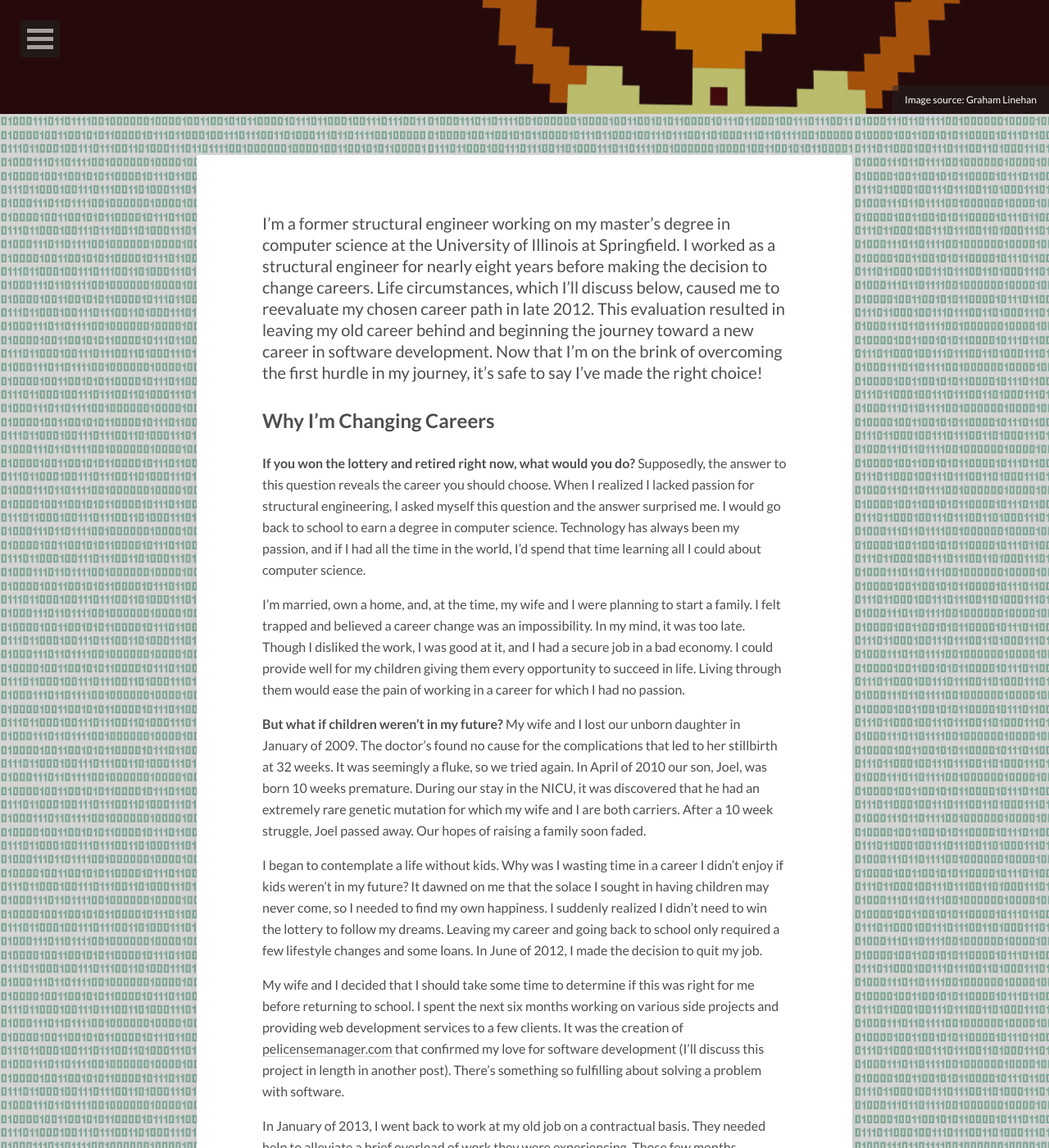
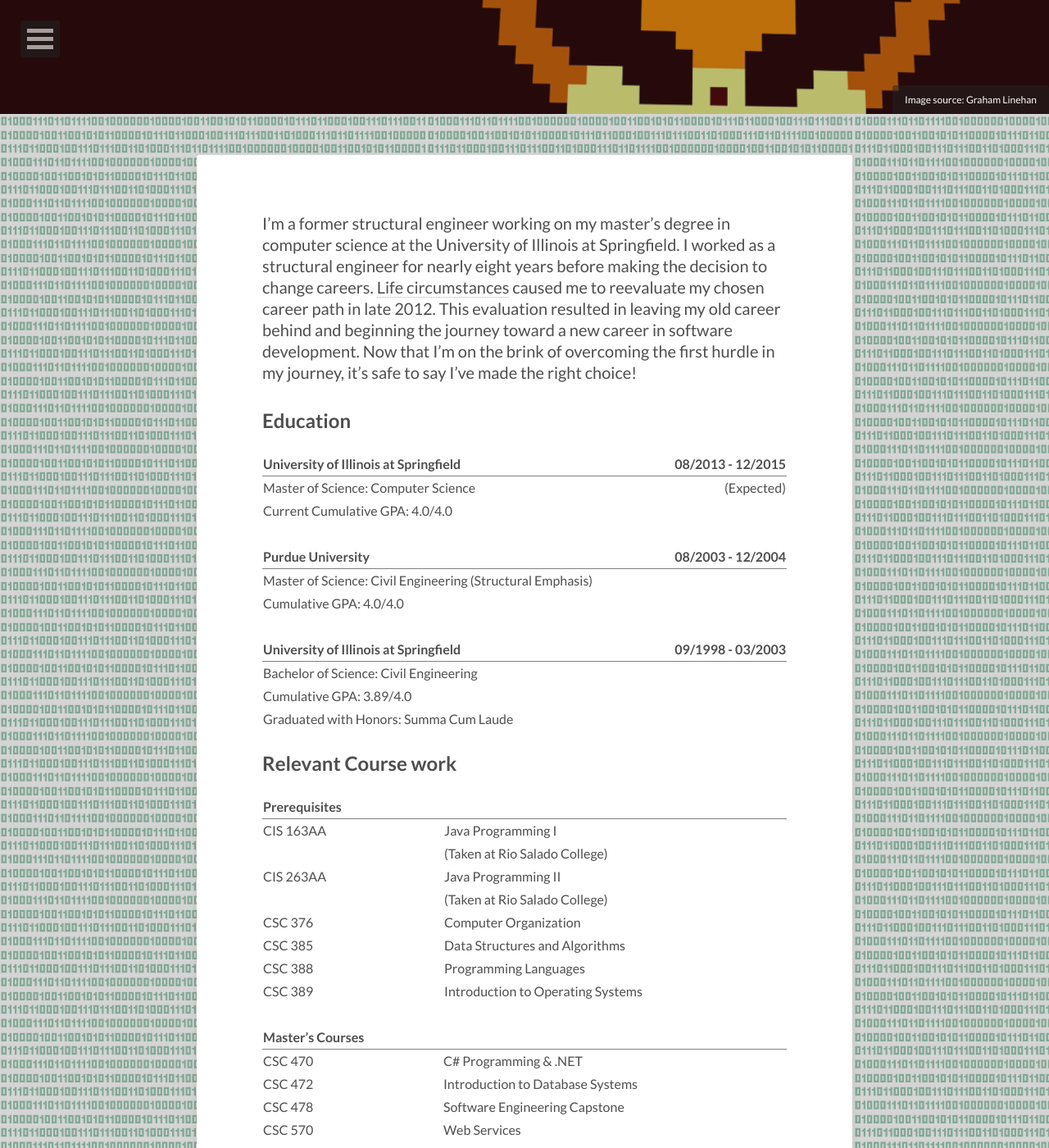
Before and after one commit to JacobMDavidson/JacobMDavidson.github.io, a Jekyll site: the page built from about/index.md, in a window 1280 px wide and 1400 px high, scrolled down 261 px. Shown: the whole window at 82% size. Built offline with Jekyll 4.4.1, drawn with Linux system fonts in a browser that asks for light colours; nearby versions of some CDN libraries; some of the changed text lies outside the part shown.

Commit message:
Updated the about me sections
Updated the about me section with education history and course work.
Added link to the post discussing why I’m changing careers.

```diff
--- a/about/index.md
+++ b/about/index.md
@@ -7,42 +7,65 @@
   creditlink: http://observationdeck.io9.com/the-it-crowd-is-returning-for-one-last-episode-493981019
   background: binary_background.png
 comments: false
-modified: 2015-05-16
+modified: 2015-05-22
 ---
-I’m a former structural engineer working on my master’s degree in computer science at the University of Illinois at Springfield. I worked as a structural engineer for nearly eight years before making the decision to change careers. Life circumstances, which I’ll discuss below, caused me to reevaluate my chosen career path in late 2012. This evaluation resulted in leaving my old career behind and beginning the journey toward a new career in software development. Now that I’m on the brink of overcoming the first hurdle in my journey, it’s safe to say I’ve made the right choice!
+I’m a former structural engineer working on my master’s degree in computer science at the University of Illinois at Springfield. I worked as a structural engineer for nearly eight years before making the decision to change careers. [Life circumstances]({% post_url /personal/2015-05-16-about-me %}) caused me to reevaluate my chosen career path in late 2012. This evaluation resulted in leaving my old career behind and beginning the journey toward a new career in software development. Now that I’m on the brink of overcoming the first hurdle in my journey, it’s safe to say I’ve made the right choice!
 
-## Why I'm Changing Careers
+## Education
 
-**If you won the lottery and retired right now, what would you do?** Supposedly, the answer to this question reveals the career you should choose. When I realized I lacked passion for structural engineering, I asked myself this question and the answer surprised me. I would go back to school to earn a degree in computer science. Technology has always been my passion, and if I had all the time in the world, I’d spend that time learning all I could about computer science.
+|University of Illinois at Springfield|08/2013 - 12/2015|
+|:-|-:|
+|Master of Science: Computer Science|(Expected)|
+|Current Cumulative GPA: 4.0/4.0||
+|||
+{: rules="groups"}
 
-I’m married, own a home, and, at the time, my wife and I were planning to start a family. I felt trapped and believed a career change was an impossibility. In my mind, it was too late. Though I disliked the work, I was good at it, and I had a secure job in a bad economy. I could provide well for my children giving them every opportunity to succeed in life. Living through them would ease the pain of working in a career for which I had no passion.
+|Purdue University|08/2003 - 12/2004|
+|:-|-:|
+|Master of Science: Civil Engineering (Structural Emphasis)||
+|Cumulative GPA: 4.0/4.0||
+|||
+{: rules="groups"}
 
-**But what if children weren’t in my future?** My wife and I lost our unborn daughter in January of 2009. The doctor’s found no cause for the complications that led to her stillbirth at 32 weeks. It was seemingly a fluke, so we tried again. In April of 2010 our son, Joel, was born 10 weeks premature. During our stay in the NICU, it was discovered that he had an extremely rare genetic mutation for which my wife and I are both carriers. After a 10 week struggle, Joel passed away.  Our hopes of raising a family soon faded.
+|University of Illinois at Springfield|09/1998 - 03/2003|
+|:-|-:|
+|Bachelor of Science: Civil Engineering||
+|Cumulative GPA: 3.89/4.0||
+|Graduated with Honors: Summa Cum Laude||
+{: rules="groups"}
 
-I began to contemplate a life without kids. Why was I wasting time in a career I didn’t enjoy if kids weren’t in my future? It dawned on me that the solace I sought in having children may never come, so I needed to find my own happiness. I suddenly realized I didn’t need to win the lottery to follow my dreams. Leaving my career and going back to school only required a few lifestyle changes and some loans. In June of 2012, I made the decision to quit my job.
+## Relevant Course work
 
-My wife and I decided that I should take some time to determine if this was right for me before returning to school. I spent the next six months working on various side projects and providing web development services to a few clients. It was the creation of [pelicensemanager.com](http://www.pelicensemanager.com) that confirmed my love for software development (I’ll discuss this project in length in another post). There’s something so fulfilling about solving a problem with software.
 
-In January of 2013, I went back to work at my old job on a contractual basis. They needed help to alleviate a brief overload of work they were experiencing. Those few months solidified my decision. That company was an amazing company to work for, but I found no joy in the work. At that point, I applied to the University of Illinois at Springfield M.S. in computer science program and began completing the prerequisites.
+|Prerequisites&nbsp;&nbsp;&nbsp;&nbsp;&nbsp;&nbsp;&nbsp;&nbsp;&nbsp;&nbsp;||
+|:--|:--|
+|CIS 163AA|Java Programming I|
+||(Taken at Rio Salado College)|
+|CIS 263AA|Java Programming II|
+||(Taken at Rio Salado College)|
+|CSC 376|Computer Organization|
+|CSC 385|Data Structures and Algorithms|
+|CSC 388|Programming Languages|
+|CSC 389|Introduction to Operating Systems|
+|||
+{: rules="groups"}
 
-I’ll be graduating in December.
+|Master's Courses|
+|:--|:--|
+|CSC 470|C# Programming & .NET|
+|CSC 472|Introduction to Database Systems|
+|CSC 478|Software Engineering Capstone|
+|CSC 570|Web Services|
+|CSC 570|Computer Viruses/Worms|
+||(Currently Taking)|
+|CSC 577|Testing and Reliability|
+|CSC 583|Network Programming|
+||(Currently Taking)|
+|||
+{: rules="groups"}
 
-*Better yet, my wife gave birth to a healthy baby girl shortly after I went back to school.*
+## Tools
 
-##Hindsight
+## Projects
 
-Hindsight is 20/20. Reflecting on my childhood, it’s easy to see that I should have chosen computer science over structural engineering. I vividly remember the amazement I felt when I helped my dad program a bouncing ball in basic on our Commodore 64. I was enamored with the HP-150 Touch Computer that we were only able to afford because my grandfather, who worked at Hewlett-Packard, was able to get a huge discount. I have fond memories of playing Zork for hours on end with my brother. When we got our first IBM, a childhood friend and I programmed every game in the “Basic Computer Games” book.
-
-My fascination continued to grow. Freshman year in high school, I was given a TI-82 calculator. I soon became the go-to guy for programming the calculator to help on tests. I had the ash assembly shell installed on my calculator as soon as it came out. By my senior year, I had a TI-92 that I spent hours programming games on when I should have been paying attention in calculus class. It amazed me that these tools could be programmed to do just about anything I wanted.
-
-When it came time to choose a career, I fell into the trap of thinking of others first. I wanted a “classical” career that would impress others instead of the career that so obviously suited me. I chose structural engineering because of the notoriety attached with the profession, and I knew my strong analytical skills would work well in the field. Even my college entrance essay reflected my wrong choice. In that essay I discussed wanting to minor in programming to facilitate the development of software to help me as a structural engineer.
-
-Throughout college there were several “red flags”. I specifically remember taking an electrical fundamentals course my sophomore year that I greatly enjoyed.  I had the passing thought that I should change majors to electrical engineering or computer science, but thought it was too late to make the change. Furthermore, during college orientation I was given the statistic that only 40% of people beginning college in a given major will graduate with that major. I didn’t want to fall on the "wrong" side of this statistic. I wanted to prove that I could finish what I started, even if it wasn’t the right choice for me. School always felt more like a chore than something I enjoyed, but I never realized that if I didn’t enjoy the classes I wouldn’t enjoy the career.
-
-*Why did I continue on and get a master’s degree in structural engineering?* Of all the branches of civil engineering, structural engineering is what I disliked least. I felt that a master’s degree was necessary to get a decent job in the field, so I believed I had no other options. I also wanted to be the first person in my dad’s side of the family to earn a master’s degree, and I wanted to impress friends and family with my accomplishments. In retrospect, it was a big charade.
-
-*Do I regret my decisions?* No. Had I not followed that path, I would not be where I am today. I can now truly enjoy this new career path knowing it’s the right choice for me. With my experience, I will never again need to look for greener grass, because I’ve found it.
-
-## What do I want to do?
-
-Very simply, I want to solve problems. I want to combine my analytical and creative skills to solve any problem presented to me using the best tools for that problem. As I hope this website shows, I’ve had a wide-ranging exposure to programming and software development. I’m eager to learn, and I’m ready for any challenge.
+## Work History
```
Also changed, not shown: _posts/personal/2015-05-16-about-me.md (renamed from _posts/2015-05-16-about-me.md, +3 -3 lines).
